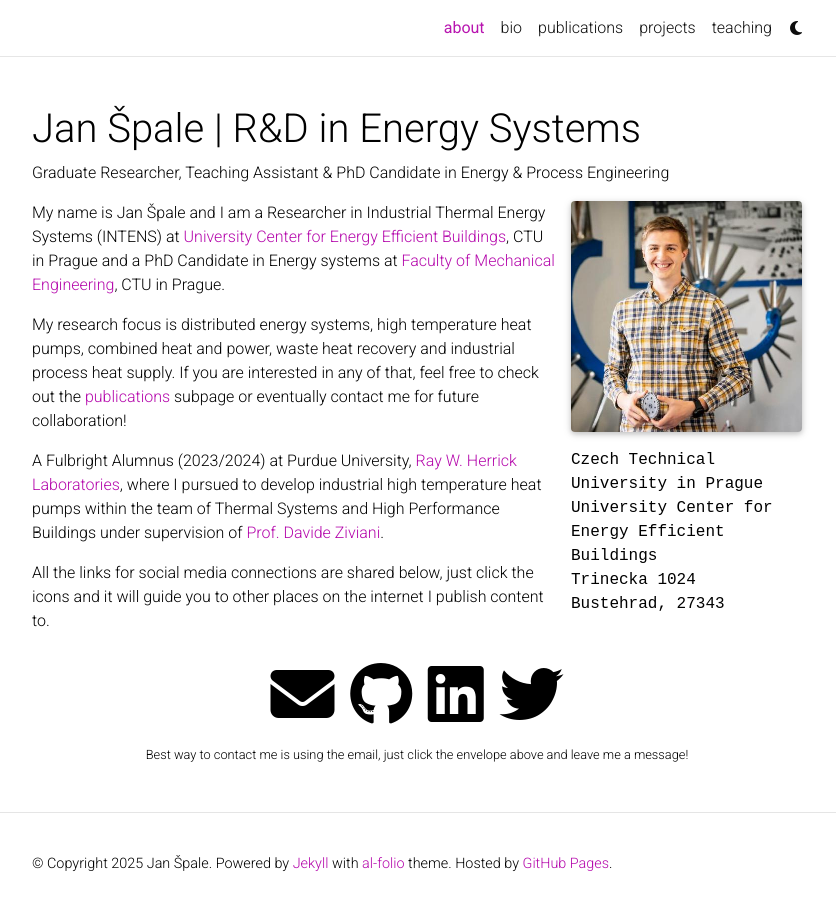
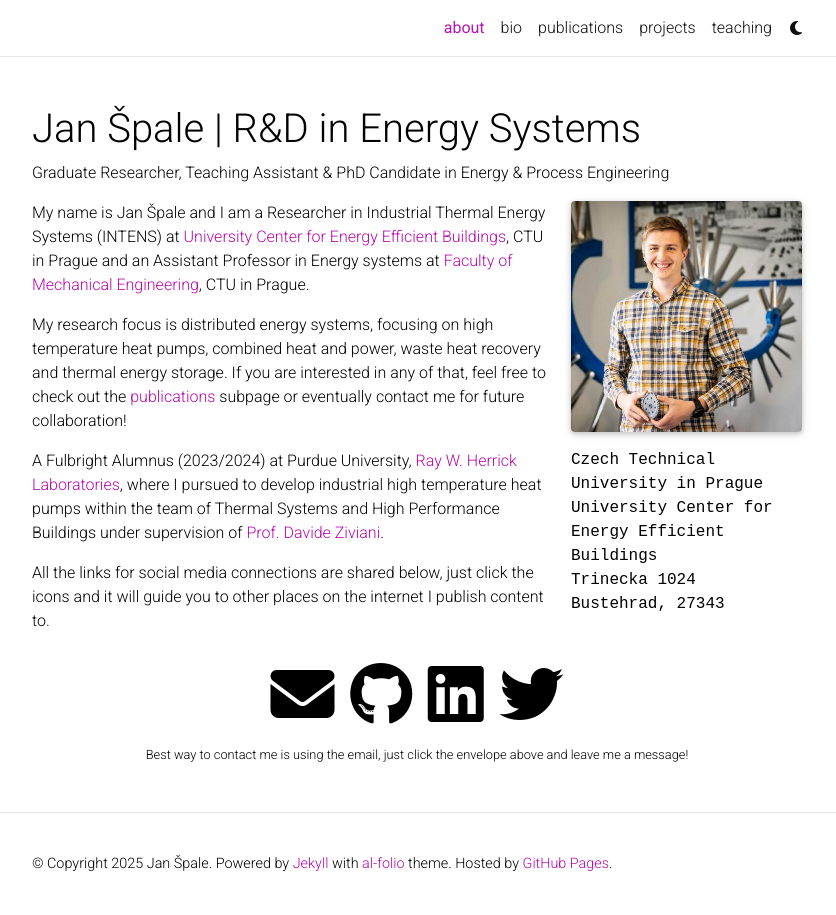
Before and after one commit to janspale/janspale.github.io, a Jekyll site: the page built from _pages/about.md, in a window 1280 px wide. Shown: the whole page, without its empty margins (223-1059 px from the left). Built offline with Jekyll 4.4.1, drawn with Linux system fonts in a browser that asks for light colours; full-size pictures stand in for the smaller copies a plugin makes; comment, search, counter and statistics services are not loaded; a style sheet for code colours, icons or effects is not loaded.

Commit message:
modified:   _pages/about.md

```diff
--- a/_pages/about.md
+++ b/_pages/about.md
@@ -19,9 +19,9 @@
 selected_papers: false # includes a list of papers marked as "selected={true}"
 social: true  # includes social icons at the bottom of the page
 ---
-My name is Jan Špale and I am a Researcher in Industrial Thermal Energy Systems (INTENS) at [University Center for Energy Efficient Buildings](https://www.uceeb.cz/en/intens-en/), CTU in Prague and a PhD Candidate in Energy systems at [Faculty of Mechanical Engineering](https://www.fs.cvut.cz/en/home/), CTU in Prague.
+My name is Jan Špale and I am a Researcher in Industrial Thermal Energy Systems (INTENS) at [University Center for Energy Efficient Buildings](https://www.uceeb.cz/en/intens-en/), CTU in Prague and an Assistant Professor in Energy systems at [Faculty of Mechanical Engineering](https://www.fs.cvut.cz/en/home/), CTU in Prague.
 
-My research focus is distributed energy systems, high temperature heat pumps, combined heat and power, waste heat recovery and industrial process heat supply. If you are interested in any of that, feel free to check out the [publications](https://janspale.github.io/publications/) subpage or eventually contact me for future collaboration!
+My research focus is distributed energy systems, focusing on high temperature heat pumps, combined heat and power, waste heat recovery and thermal energy storage. If you are interested in any of that, feel free to check out the [publications](https://janspale.github.io/publications/) subpage or eventually contact me for future collaboration!
 
 A Fulbright Alumnus (2023/2024) at Purdue University, [Ray W. Herrick Laboratories](https://engineering.purdue.edu/Herrick), where I pursued to develop industrial high temperature heat pumps within the team of Thermal Systems and High Performance Buildings under supervision of [Prof. Davide Ziviani](https://engineering.purdue.edu/ME/People/ptProfile?resource_id=164622).
 
```
